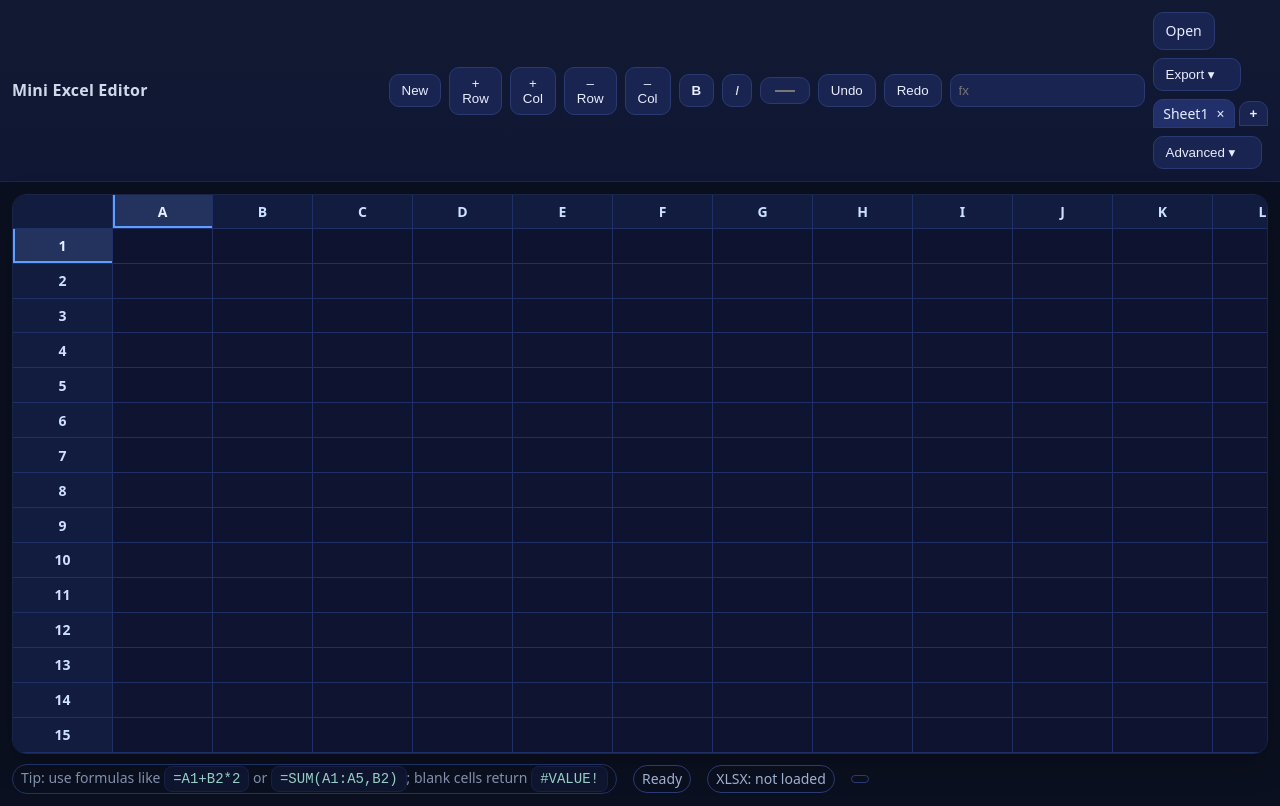
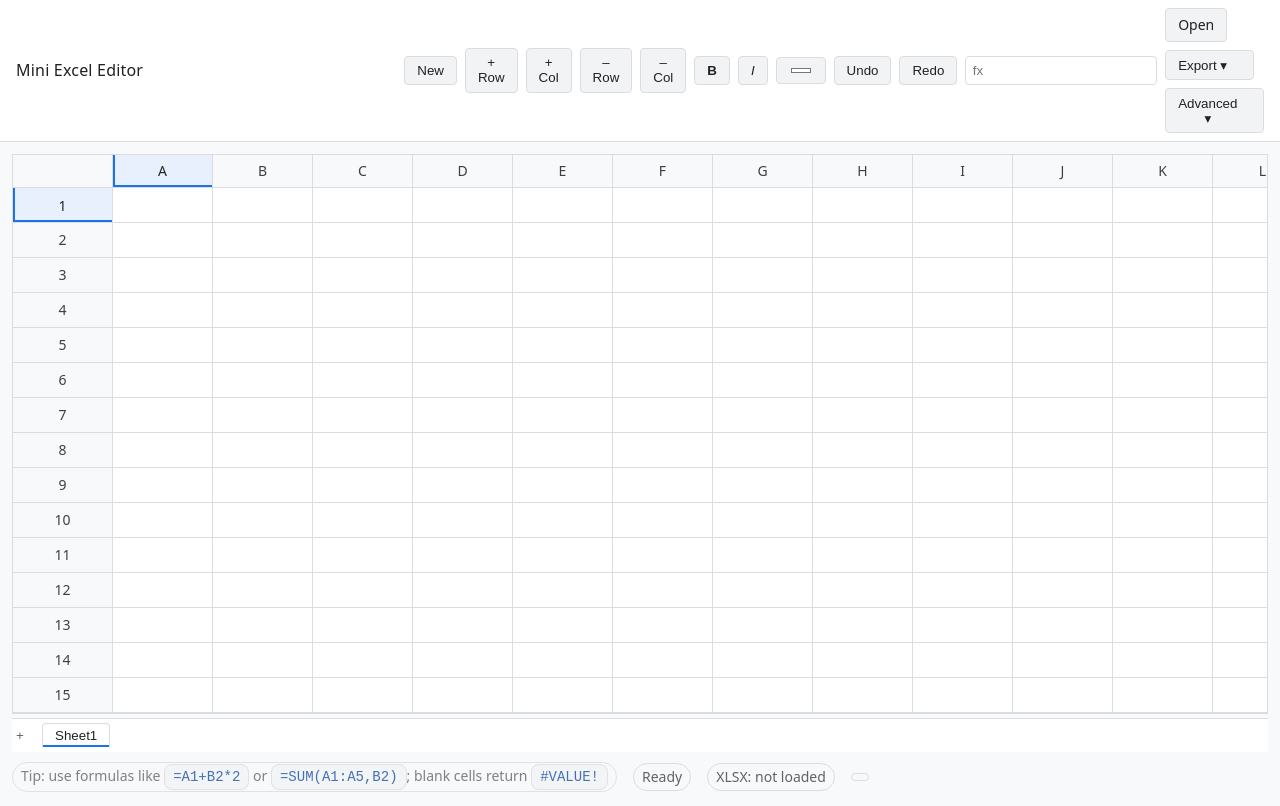
Before and after one commit to yapweijun1996/AI-Agent-Microsoft-Excel-Editor, a plain HTML site: page index.html in a window 1280 px wide. Drawn offline with Linux system fonts and the light colour scheme.

Commit message:
style: refine sheet tabs to mirror google ui

```diff
--- a/app.js
+++ b/app.js
@@ -39,23 +39,27 @@ document.addEventListener('DOMContentLoaded', () => {
     // Sheet tab helpers
     function renderTabs(){
       sheetTabs.innerHTML='';
-      sheets.forEach((s,i)=>{
-        const tab=document.createElement('div');
-        tab.className='sheetTab'+(i===activeSheetIndex?' active':'');
-        tab.textContent=s.name;
-        tab.dataset.idx=i;
-        const close=document.createElement('span');
-        close.textContent='×';
-        close.className='close';
-        tab.appendChild(close);
-        sheetTabs.appendChild(tab);
-      });
       const add=document.createElement('button');
       add.className='sheetTab add';
       add.type='button';
       add.setAttribute('aria-label','Add new sheet');
       add.textContent='+';
       sheetTabs.appendChild(add);
+      sheets.forEach((s,i)=>{
+        const tab=document.createElement('button');
+        tab.type='button';
+        tab.className='sheetTab'+(i===activeSheetIndex?' active':'');
+        tab.textContent=s.name;
+        tab.dataset.idx=i;
+        if(sheets.length>1){
+          const close=document.createElement('span');
+          close.textContent='×';
+          close.className='close';
+          close.setAttribute('aria-label','Close sheet');
+          tab.appendChild(close);
+        }
+        sheetTabs.appendChild(tab);
+      });
     }
     function saveActiveState(){
       const s=sheets[activeSheetIndex];
--- a/index.html
+++ b/index.html
@@ -56,8 +56,6 @@
           </div>
         </div>
 
-        <div id="sheetTabs" class="sheetTabs"></div>
-
         <div class="menu">
           <button class="menu-trigger" aria-haspopup="true" aria-expanded="false" title="Advanced tools">Advanced ▾</button>
           <div class="menu-items right" role="menu" aria-label="Advanced">
@@ -77,6 +75,9 @@
         <tbody></tbody>
       </table>
     </div>
+    <div class="sheetTabsBar">
+      <div id="sheetTabs" class="sheetTabs"></div>
+    </div>
     <div class="status">
       <span class="pill hint">Tip: use formulas like <code>=A1+B2*2</code> or <code>=SUM(A1:A5,B2)</code>; blank cells return <code>#VALUE!</code></span>
       <span id="calcState" class="pill">Ready</span>
--- a/style.css
+++ b/style.css
@@ -1,23 +1,23 @@
-  :root { --bg:#0b1020; --panel:#121932; --grid:#0f1530; --muted:#9fb0d0; --text:#e8eeff; --accent:#5ea0ff; --sel:#24325e; --err:#3b0f1a; --errBorder:#ff5577; }
+  :root { --bg:#f8f9fa; --panel:#ffffff; --grid:#ffffff; --muted:#5f6368; --text:#202124; --accent:#1a73e8; --sel:#e8f0fe; --err:#fce8e6; --errBorder:#d93025; }
   *{box-sizing:border-box}
   .visually-hidden{position:absolute;width:1px;height:1px;padding:0;margin:-1px;overflow:hidden;clip:rect(0 0 0 0);white-space:nowrap;border:0}
-  body{margin:0;background:var(--bg);color:var(--text);font:14px/1.4 system-ui,Segoe UI,Roboto,Arial}
-  header{display:flex;gap:.5rem;align-items:center;padding:.75rem;border-bottom:1px solid #1b254b;background:linear-gradient(180deg,var(--panel),#0f1734)}
-  header h1{font-size:16px;margin:0 1rem 0 0;opacity:.9;font-weight:600;letter-spacing:.2px}
-  button, .btn-file, select, input[type="color"]{background:#1a2450;border:1px solid #2c3a74;border-radius:10px;padding:.5rem .75rem;color:var(--text);cursor:pointer}
-  button:hover,.btn-file:hover, select:hover, input[type="color"]:hover{background:#21306b}
+  body{margin:0;background:var(--bg);color:var(--text);font:14px/1.4 system-ui,Segoe UI,Roboto,Arial,sans-serif}
+  header{display:flex;gap:.5rem;align-items:center;padding:.5rem 1rem;border-bottom:1px solid #dadce0;background:var(--panel)}
+  header h1{font-size:16px;margin:0 1rem 0 0;font-weight:500;letter-spacing:.2px;color:var(--text)}
+  button, .btn-file, select, input[type="color"]{background:#f1f3f4;border:1px solid #dadce0;border-radius:4px;padding:.4rem .75rem;color:var(--text);cursor:pointer}
+  button:hover,.btn-file:hover, select:hover, input[type="color"]:hover{background:#e8eaed}
   button[disabled]{opacity:.55;cursor:not-allowed}
-  button[aria-pressed="true"]{background:var(--sel);box-shadow:inset 0 0 0 2px var(--accent)}
+  button[aria-pressed="true"]{background:var(--sel);box-shadow:inset 0 0 0 1px var(--accent)}
   .btn-file{position:relative;overflow:hidden;display:inline-flex;align-items:center;gap:.5rem}
   .btn-file input{position:absolute;inset:0;opacity:0;cursor:pointer}
   .toolbar{display:flex;flex-wrap:wrap;gap:.5rem;margin-left:auto}
-  #formulaBar{flex:1;background:#1a2450;border:1px solid #2c3a74;border-radius:10px;padding:.5rem;color:var(--text)}
+  #formulaBar{flex:1;background:#fff;border:1px solid #dadce0;border-radius:4px;padding:.4rem;color:var(--text)}
   .wrap{padding:12px}
-  .sheet{background:var(--panel);border:1px solid #1b254b;border-radius:14px;overflow:auto;max-height:70vh;box-shadow:0 10px 30px rgba(0,0,0,.25)}
+  .sheet{background:var(--panel);border:1px solid #dadce0;border-radius:0;overflow:auto;max-height:70vh}
   table{border-collapse:separate;border-spacing:0;min-width:720px}
-  thead th{position:sticky;top:0;background:#121c3f;z-index:3;color:#cfe0ff;font-weight:600}
-  tbody th{position:sticky;left:0;background:#121c3f;z-index:2;color:#cfe0ff;font-weight:600}
-  th, td{border-right:1px solid #203066;border-bottom:1px solid #203066;min-width:100px}
+  thead th{position:sticky;top:0;background:#f8f9fa;z-index:3;color:#3c4043;font-weight:500}
+  tbody th{position:sticky;left:0;background:#f8f9fa;z-index:2;color:#3c4043;font-weight:500}
+  th, td{border-right:1px solid #dadce0;border-bottom:1px solid #dadce0;min-width:100px}
   thead th:first-child{left:0;z-index:4}
   th{padding:.4rem .5rem;text-align:center}
   td{padding:0}
@@ -25,24 +25,28 @@
   td .cell:focus{background:var(--sel);box-shadow:inset 0 0 0 2px var(--accent);outline:none}
   td .cell.formula-cursor{outline:2px dotted var(--accent);outline-offset:-2px}
   tr:nth-child(even) td{background:var(--grid)}
-  tr:nth-child(odd) td{background:#0e1430}
+  tr:nth-child(odd) td{background:var(--grid)}
   .cell.err{background:var(--err)!important;border:1px solid var(--errBorder)}
   .col-resizer{position:absolute;top:0;right:0;width:4px;height:100%;cursor:col-resize;user-select:none}
   .row-resizer{position:absolute;bottom:0;left:0;width:100%;height:4px;cursor:row-resize;user-select:none}
   .status{display:flex;gap:1rem;align-items:center;margin-top:10px;color:var(--muted);flex-wrap:wrap}
-  .status code{background:#0f1734;border:1px solid #1b254b;border-radius:8px;padding:.25rem .5rem;color:#bfe}
-  .pill{border:1px solid #2a3b76;border-radius:999px;padding:.2rem .5rem}
+  .status code{background:#f1f3f4;border:1px solid #dadce0;border-radius:8px;padding:.25rem .5rem;color:#174ea6}
+  .pill{border:1px solid #dadce0;border-radius:999px;padding:.2rem .5rem}
   .hint{opacity:.8}
-  .danger{color:#ff9da6}
-  .ok{color:#9dffb3}
-  .sheetTabs{display:flex;gap:.25rem;align-items:center}
-  .sheetTab{padding:.25rem .6rem;background:#1a2450;border:1px solid #2c3a74;border-radius:10px 10px 0 0;cursor:pointer;position:relative;}
-  .sheetTab.active{background:#21306b}
-  .sheetTab .close{margin-left:.5rem;cursor:pointer}
-  .sheetTab.add{font-weight:600}
-  .debug{margin-top:10px;background:#0a122e;border:1px solid #1b254b;border-radius:12px;padding:8px;max-height:20vh;overflow:auto}
-  .debug h3{margin:0 0 6px 0;font-size:12px;color:#bcd}
-  .debug pre{margin:0;font-size:12px;white-space:pre-wrap;word-break:break-word}
+  .danger{color:#d93025}
+  .ok{color:#188038}
+.sheetTabsBar{border-top:1px solid #dadce0;background:var(--panel);margin-top:4px}
+.sheetTabs{display:flex;align-items:center;gap:2px;padding:4px;overflow-x:auto}
+.sheetTab{display:flex;align-items:center;gap:.25rem;padding:.25rem .75rem;background:#e8eaed;border:1px solid transparent;border-radius:4px 4px 0 0;color:var(--muted);cursor:pointer}
+.sheetTab.active{background:var(--panel);color:var(--text);border-color:#dadce0;border-bottom:1px solid var(--panel);box-shadow:0 -2px 0 0 var(--accent) inset}
+.sheetTab .close{margin-left:.25rem;font-weight:600;cursor:pointer;opacity:0;transition:opacity .2s}
+.sheetTab:hover .close{opacity:.6}
+.sheetTab.add{padding:0;width:24px;height:24px;border-radius:50%;background:transparent;color:var(--muted);border:0}
+.sheetTab.add:hover{background:#e8eaed}
+.sheetTab:focus-visible{outline:2px solid var(--accent);outline-offset:2px}
+  .debug{margin-top:10px;background:#f1f3f4;border:1px solid #dadce0;border-radius:12px;padding:8px;max-height:20vh;overflow:auto}
+  .debug h3{margin:0 0 6px 0;font-size:12px;color:#202124}
+  .debug pre{margin:0;font-size:12px;white-space:pre-wrap;word-break:break-word;color:#202124}
   .debug .row{opacity:.9}
   @media (max-width:900px){th, td{min-width:80px} header{gap:.4rem} header h1{display:none}}
 
@@ -54,7 +58,7 @@
 
   /* Show hamburger menu */
   .hamburger{display:flex}
-  .header-nav{display:none;flex-direction:column;gap:.5rem;margin-top:.5rem;padding-top:.5rem;border-top:1px solid #1b254b}
+  .header-nav{display:none;flex-direction:column;gap:.5rem;margin-top:.5rem;padding-top:.5rem;border-top:1px solid #dadce0}
   .header-nav.open{display:flex}
 
   header .group{gap:.3rem;justify-content:center;flex-wrap:wrap;margin:.25rem 0}
@@ -129,9 +133,9 @@ header .group{display:inline-flex;gap:.5rem;align-items:center}
 .menu .menu-trigger{position:relative;padding-right:1.6rem}
 .menu .menu-items{
   position:absolute;top:calc(100% + 6px);left:0;
-  background:#0f1734;border:1px solid #1b254b;border-radius:12px;
+  background:#fff;border:1px solid #dadce0;border-radius:8px;
   min-width:180px;padding:.35rem;display:none;z-index:50;
-  box-shadow:0 8px 24px rgba(0,0,0,.35)
+  box-shadow:0 8px 24px rgba(60,64,67,.15)
 }
 .menu .menu-items.right{right:0;left:auto}
 .menu.open .menu-items{display:block}
@@ -139,10 +143,10 @@ header .group{display:inline-flex;gap:.5rem;align-items:center}
 @media(hover:hover){.menu:hover .menu-items{display:block}}
 .menu .menu-items button{
   display:block;width:100%;text-align:left;
-  background:transparent;border:0;border-radius:8px;
+  background:transparent;border:0;border-radius:4px;
   padding:.5rem .6rem;color:var(--text)
 }
-.menu .menu-items button:hover{background:#21306b}
+.menu .menu-items button:hover{background:var(--sel)}
 
 /* --- Active header highlighting and hover feedback --- */
 thead th.active, tbody th.active{
```
